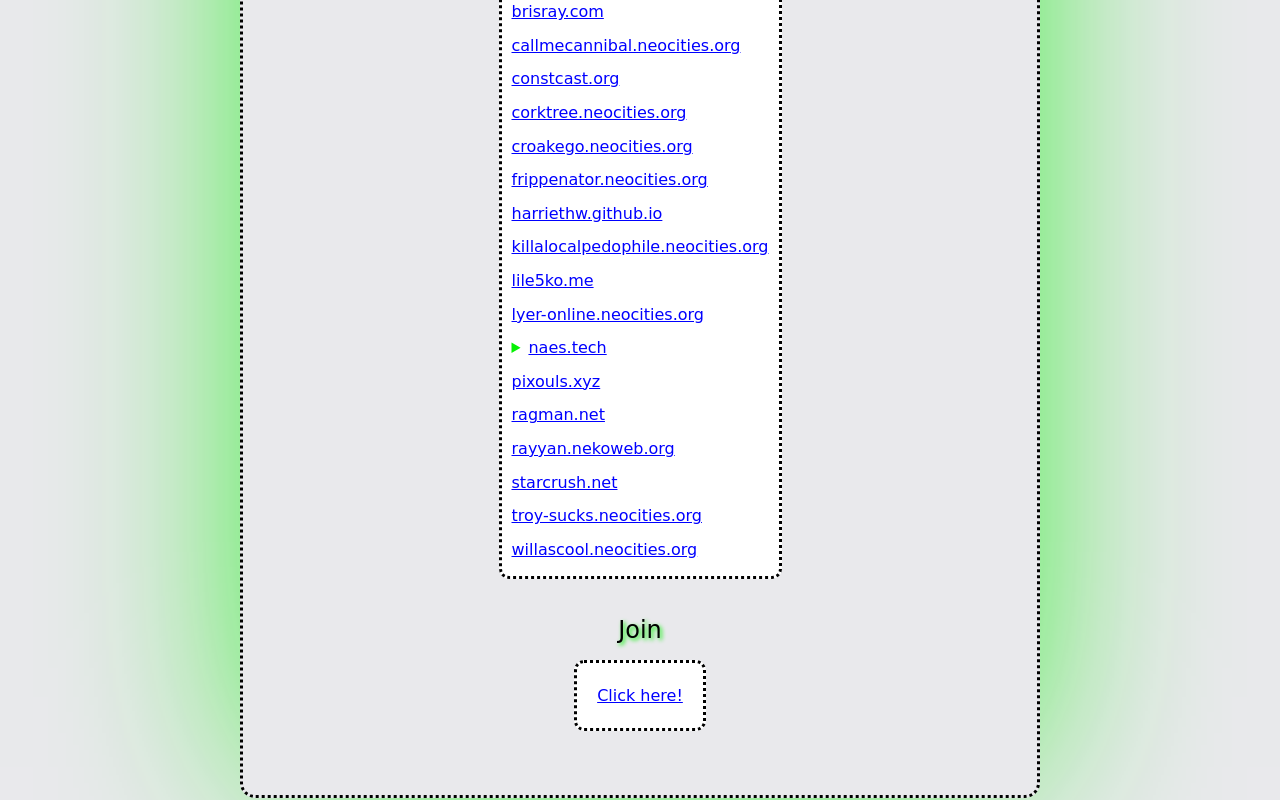
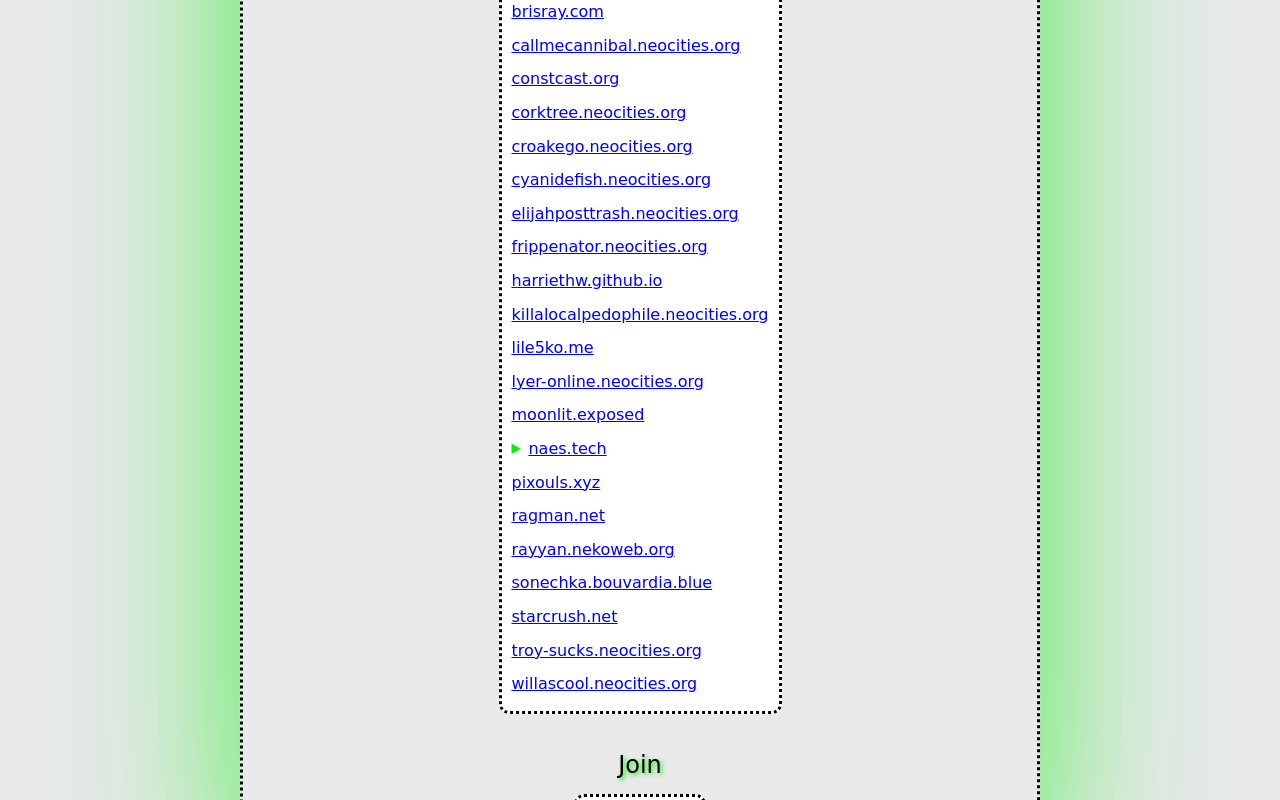
Before and after one commit to gchartier/gchartier.github.io, a SvelteKit app: page /html-energy-webring in a window 1280 px wide. Shown: the part 674-1474 px from the top of the page. Built offline with nearby package versions, Linux system fonts and the light colour scheme.

Commit message:
update members of html energy webring

```diff
--- a/src/routes/(oldschool)/html-energy-webring/+page.svelte
+++ b/src/routes/(oldschool)/html-energy-webring/+page.svelte
@@ -21,7 +21,11 @@
 		'https://brisray.com/utils/webrings.htm',
 		'https://lile5ko.me',
 		'https://rayyan.nekoweb.org/',
-		'https://willascool.neocities.org/'
+		'https://willascool.neocities.org/',
+		'https://moonlit.exposed/not-too-far-across-the-fence/',
+		'https://elijahposttrash.neocities.org/',
+		'https://sonechka.bouvardia.blue/',
+		'https://cyanidefish.neocities.org/'
 	];
 
 	const indexDomain = 'https://www.gabriel-export.earth';
--- a/static/html-energy-webring/onionring/variables.js
+++ b/static/html-energy-webring/onionring/variables.js
@@ -28,7 +28,11 @@ var sites = [
 	'https://brisray.com/utils/webrings.htm',
 	'https://lile5ko.me',
 	'https://rayyan.nekoweb.org/',
-	'https://willascool.neocities.org/'
+	'https://willascool.neocities.org/',
+	'https://moonlit.exposed/not-too-far-across-the-fence/',
+	'https://elijahposttrash.neocities.org/',
+	'https://sonechka.bouvardia.blue/',
+	'https://cyanidefish.neocities.org/'
 ];
 
 //the name of the ring
```
